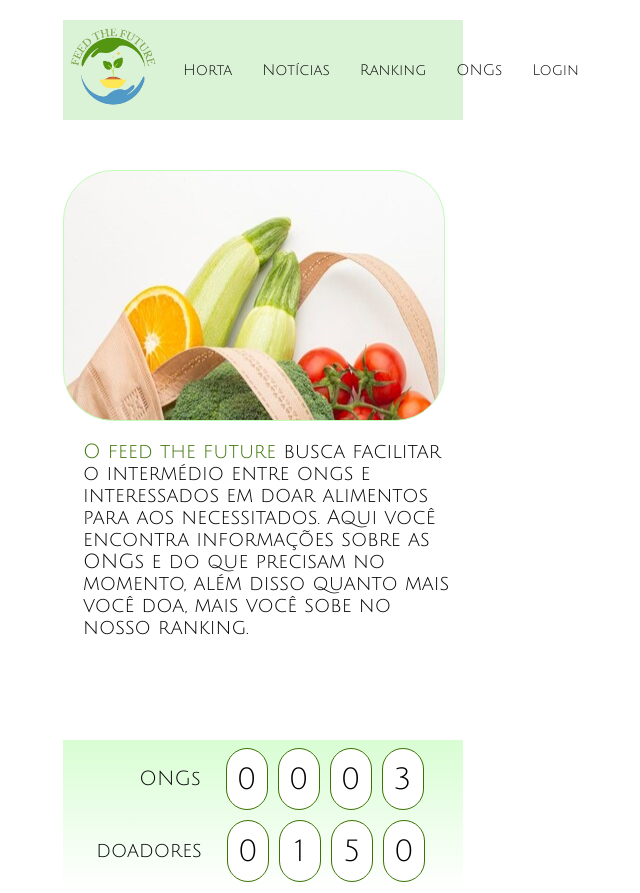
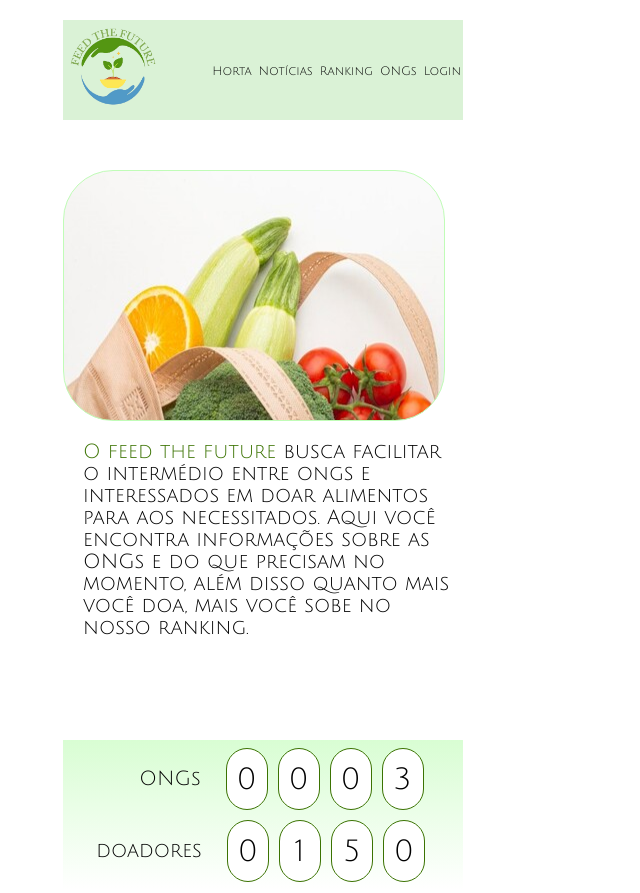
Before and after one commit to lakemi26/GS-FeedTheFuture, a plain HTML site: page index.html in a window 768 px wide. Shown: the top 893 px of the page, without its empty margins (121-761 px from the left). Drawn offline with Linux system fonts and the light colour scheme.

Commit message:
responsivo-nav

```diff
--- a/css/style.css
+++ b/css/style.css
@@ -601,6 +601,7 @@ main{
 
     @media (max-width:787px) and (min-width:400px){
 
+
         /*menu*/
         .container {
             width: 400px;
@@ -610,10 +611,19 @@ main{
             width: 400px;
             height: 100px;
         }
+        .menu-list {
+            padding-right: 1px;
+        }
+
+        .menu-list li {
+            margin-left: 5px;
+        }
 
         .menu-list li a {
-            font-size: 15px;
+            font-size: 12px;
+            padding: 1px;
         }
+
         /*final menu*/
 
         .sobre_nos{
@@ -816,20 +826,4 @@ main{
         .desenvolvedores{
             font-size: 15px;
         }
-
-
-
-
-
-
-
-
-
-
-
-
-
-
-
-
     }
```
